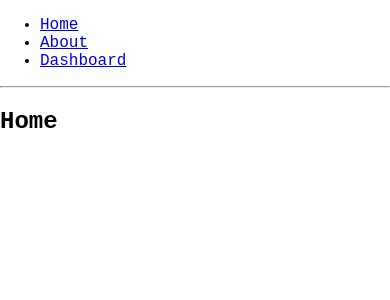
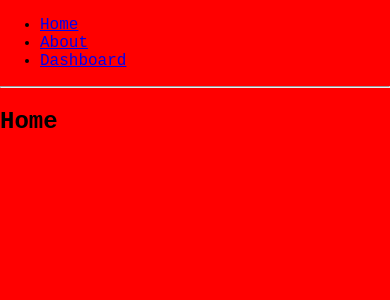
Before and after one commit to walshAlan/helloworld, a React (Create React App) app: page / in a window 390 px wide. Shown: the top 300 px of the page. Built offline with nearby package versions, Linux system fonts and the light colour scheme.

Commit message:
hamburger favicon

```diff
--- a/package.json
+++ b/package.json
@@ -2,13 +2,13 @@
   "name": "my-react-app",
   "version": "0.1.0",
   "private": true,
+  "proxy": "http://localhost:3001",
   "dependencies": {
     "@testing-library/jest-dom": "^5.11.6",
     "@testing-library/react": "^11.2.2",
     "@testing-library/user-event": "^12.6.0",
     "react": "^17.0.1",
     "react-dom": "^17.0.1",
-    "react-router-dom": "^5.2.0",
     "react-scripts": "4.0.1",
     "web-vitals": "^0.2.4"
   },
--- a/src/index.css
+++ b/src/index.css
@@ -2,6 +2,7 @@ body {
   margin: 0;
   font-family: 'Courier New', Courier, monospace;
   font-size: 25;
+  background-color: red;
   -webkit-font-smoothing: antialiased;
   -moz-osx-font-smoothing: green;
 }
```
Also changed, not shown: src/App.js (+0 -9 lines), 2 other files (tests, documents, lock files or other folders).
